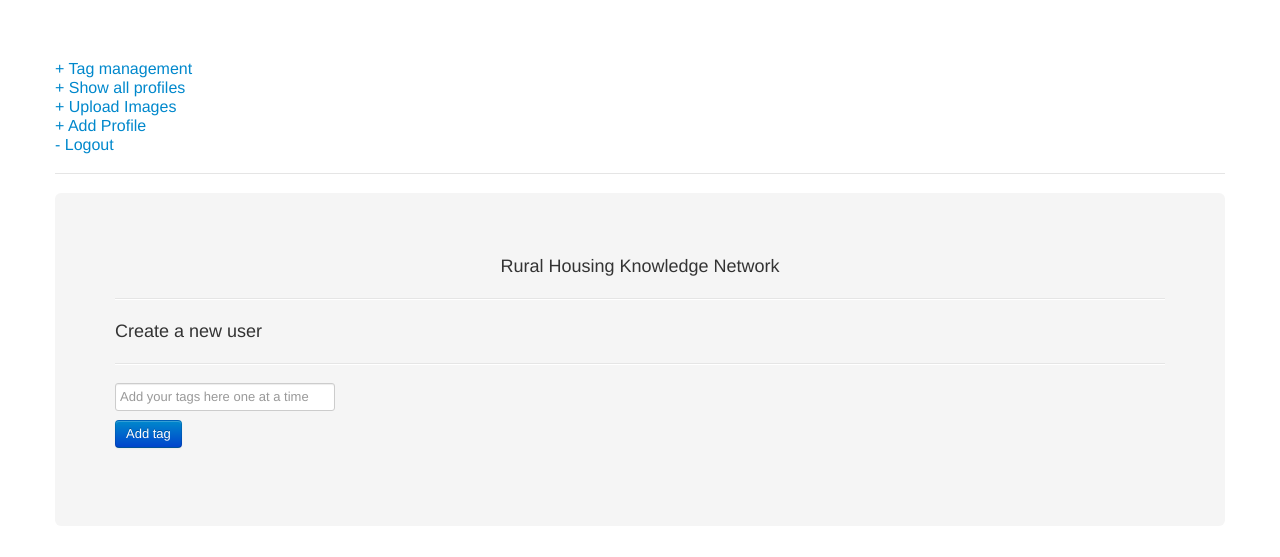
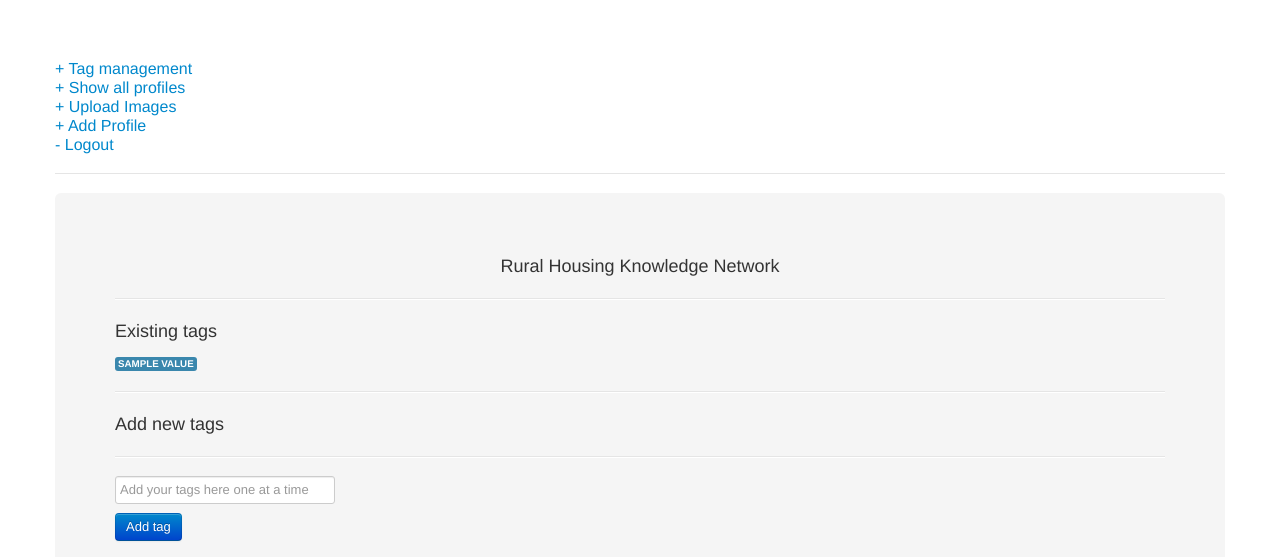
Before and after one commit to DarkSector/profilebuilder, a Flask app: template profilebuilder/templates/tags.html in a window 1280 px wide. Shown: the top 557 px of the page. Run offline with Flask 2, Linux system fonts and the light colour scheme; the visitor is signed in with stand-in values (Sample User, id 1); the template is opened without the code that fills it: most values are stand-ins (such as "Sample title", 1, 10 or a date in 2020); parts of the project's set-up code (start-up, migrations or seed data) failed here and were passed over; some libraries are stand-ins or nearby versions.

Commit message:
shows list of tags

```diff
--- a/profilebuilder/templates/tags.html
+++ b/profilebuilder/templates/tags.html
@@ -67,9 +67,12 @@ footer p
 
 		<p class="heading">Rural Housing Knowledge Network</p>
 		<hr />
-
-
-		<p>Create a new user</p>
+		<p>Existing tags</p>
+		{% for onetag in alltags %}
+		<span class="label label-info">{{ onetag.value }}</span>
+		{% endfor %}
+		<hr />
+		<p>Add new tags</p>
 		<hr />
 		<form class="form" id="addtagform" >
 			<input placeholder="Add your tags here one at a time" type="text" id="newtagvalue" name="newtagvalue" /><br />
```
